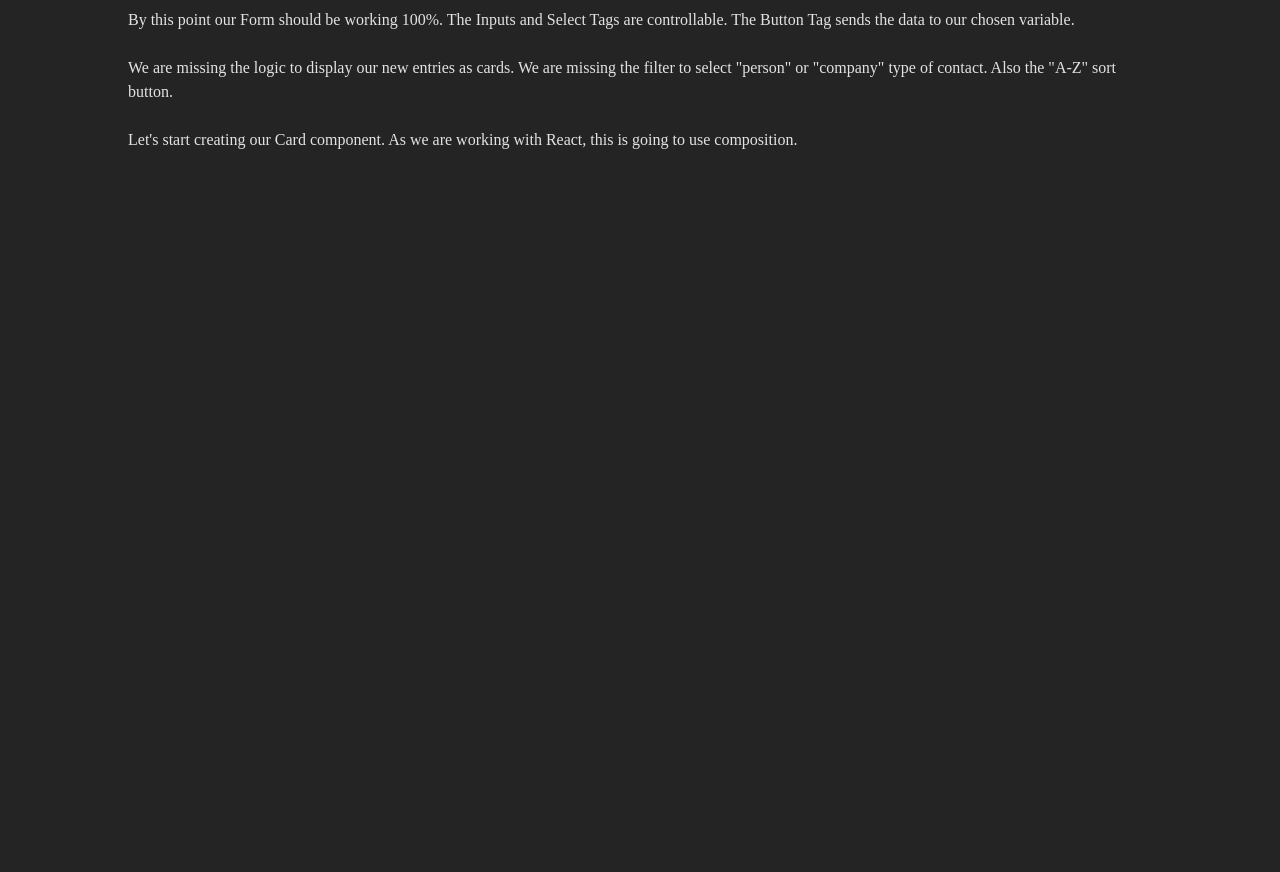
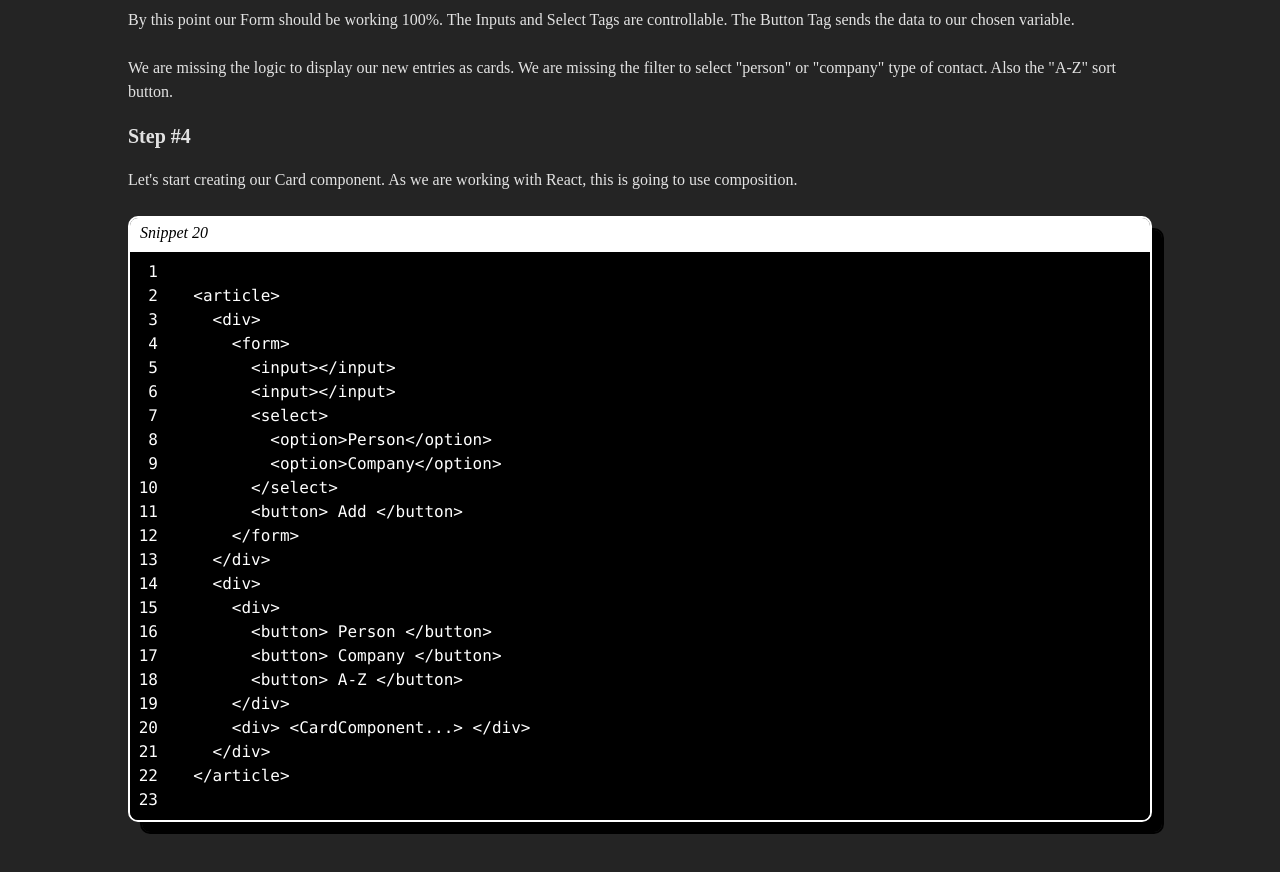
Before and after one commit to kinxori/inxel-test, a React (Vite) app: page / in a window 1280 px wide. Shown: the part 9340-10212 px from the top of the page. Before the commit the page ends 9572 px from the top, so only its background shows below. Built offline with nearby package versions, Linux system fonts and the light colour scheme.

Commit message:
updated content in page 28

```diff
--- a/src/App.jsx
+++ b/src/App.jsx
@@ -198,6 +198,22 @@ export default function App() {
         type: "person",
       });
     } else null;
+  }
+  `;
+
+  const snippet20 = `
+  function Card(props) {
+    return (
+      <div>
+        <div>
+          <h3>{props.name}</h3>
+          <h3>+ {props.number}</h3>
+          <button onClick={() => props.handleDelete(props.number)}>
+            Delete
+          </button>
+        </div>
+      </div>
+    );
   }
   `;
 
@@ -614,10 +630,26 @@ export default function App() {
             We are missing the logic to display our new entries as cards. We are missing the filter
             to select "person" or "company" type of contact. Also the "A-Z" sort button.
           </p>
+        </div>
+        <div className="flex flex-col gap-6 ">
+          <h3 className="text-[20px] leading-[16px] font-bold   ">Step #4</h3>
           <p>
             Let's start creating our Card component. As we are working with React, this is going to
             use composition.
           </p>
+          <div className="rounded-[10px] overflow-hidden drop-shadow-[12px_12px_0px_rgba(0,0,0,1)] border-white border-[2px]   ">
+            <div className="w-[100%] h-[30px] bg-white flex items-center pl-[10px]   ">
+              <i className="text-black  ">Snippet 20</i>
+            </div>
+            <hr className="border-white border-[2px]"></hr>
+            <SyntaxHighlighter
+              language="text"
+              customStyle={{ background: "black", color: "white" }}
+              showLineNumbers
+            >
+              {snippet1}
+            </SyntaxHighlighter>
+          </div>
         </div>
       </div>
     </article>
```
